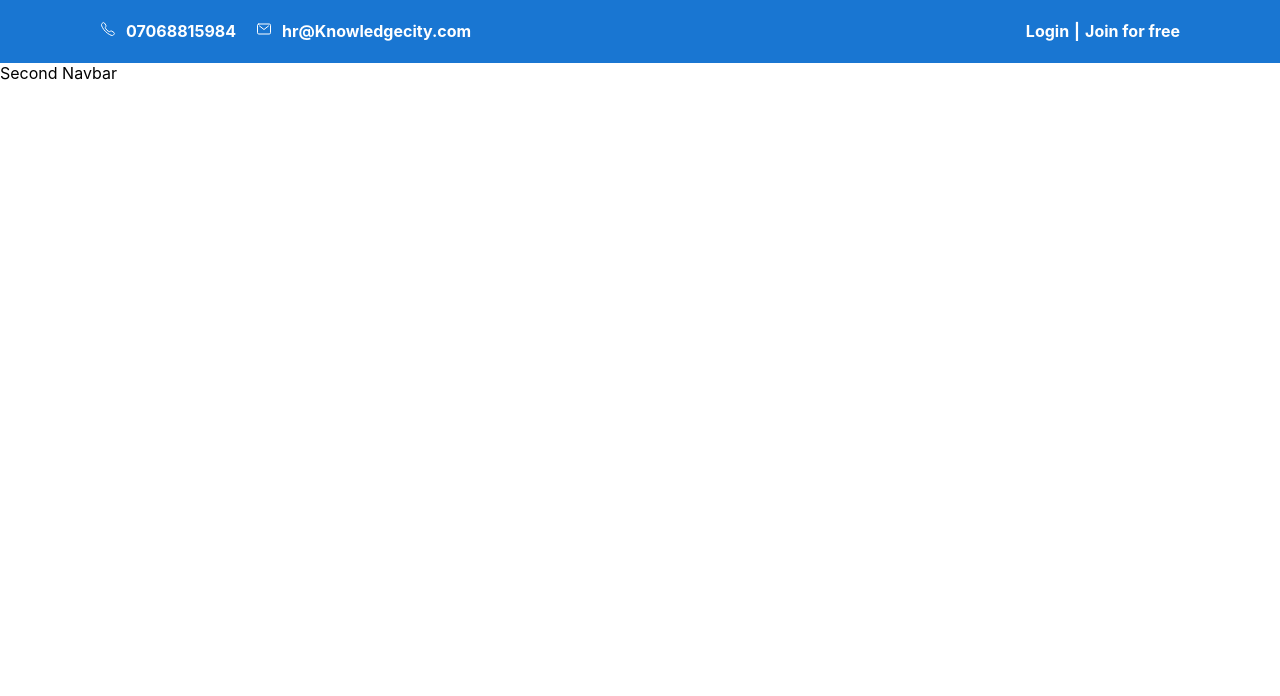
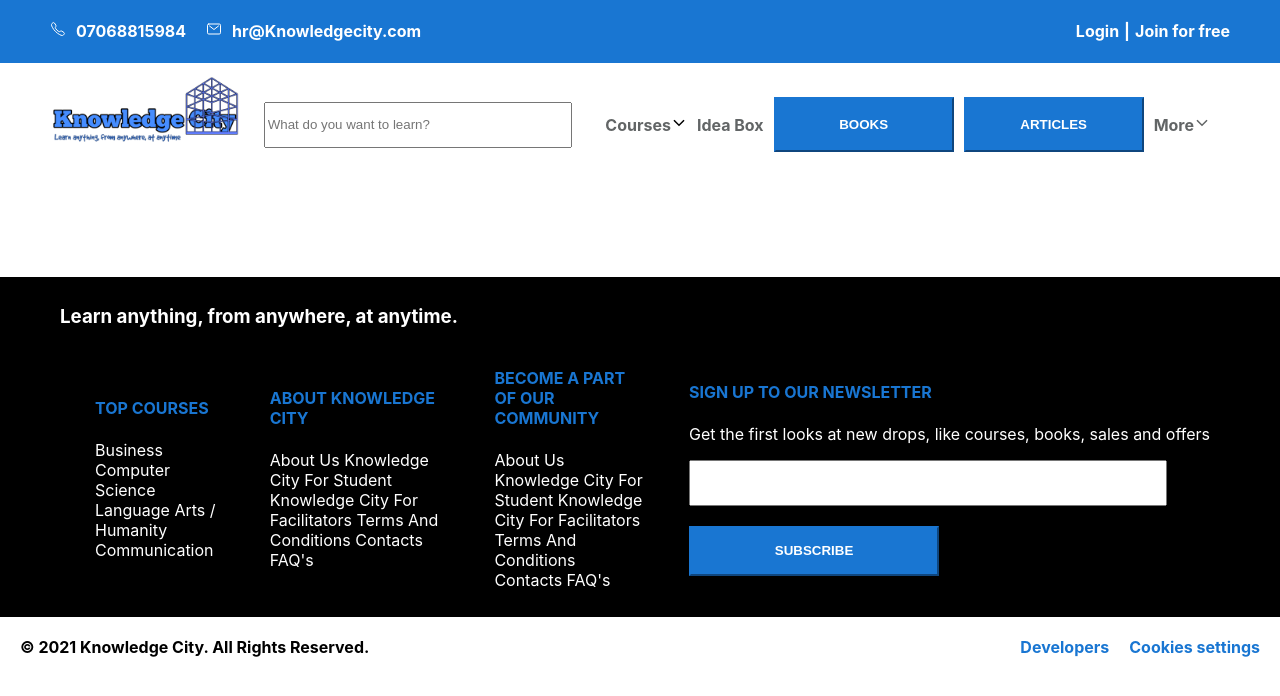
Before and after one commit to developerekene/Knowledge_City_Web, a React (Create React App) app: page / in a window 1280 px wide. Shown: the top 696 px of the page. Built offline with nearby package versions, Linux system fonts and the light colour scheme.

Commit message:
feature_navbar_footer

```diff
--- a/src/app/ui/MainComponent.js
+++ b/src/app/ui/MainComponent.js
@@ -1,10 +1,13 @@
 import React from 'react'
 import NavBar from './components/NavBarMain'
+import Footer from './components/FooterMain'
+
 
 const MainComponent = () => {
   return (
     <>
      <NavBar/>
+     <Footer/>
 
     </>
   )
--- /dev/null
+++ b/src/app/ui/components/FooterCopyright.js
@@ -0,0 +1,22 @@
+import React from 'react'
+import { COLORS } from '../../utills/Tools';
+
+const FooterCopyright = () => {
+  return (
+    <div className='footer' style={{display: 'flex', alignItems: 'center', justifyContent: 'space-between', paddingTop: 20}}>
+      <div style={{ marginLeft: 20, fontWeight: 'bold'}}>
+       © 2021 Knowledge City. All Rights Reserved.
+      </div>
+      <div style={{display: 'flex', alignItems: 'centre',  color: COLORS.baseColorSix, fontWeight: 'bold', marginRight: 20}}>
+        <div style={{paddingRight: 20}}>
+        Developers
+        </div>
+        <div>
+        Cookies settings
+        </div>
+      </div>
+    </div>
+  )
+}
+
+export default FooterCopyright
--- /dev/null
+++ b/src/app/ui/components/FooterLearn.js
@@ -0,0 +1,71 @@
+import React from 'react'
+import Form from 'react-bootstrap/Form';
+import Button from 'react-bootstrap/Button';
+import { COLORS } from '../../utills/Tools';
+import { SIZES } from '../../utills/Tools';
+
+const FooterLearn = () => {
+    return (
+        <div className='footer' style={{backgroundColor: COLORS.baseColorOne, paddingTop: 10, paddingBottom: 30, height: 300}}>
+            <div style={{paddingLeft: 60}}>
+                <h3 style={{color: COLORS.baseColorTwo}}>Learn anything, from anywhere, at anytime.</h3>
+            </div>
+
+            <div style={{display: 'flex', alignItems: 'center', justifyContent: 'space-between', paddingLeft: 95, paddingRight: 70}}>
+                <div style={{ alignItems: 'centre', width: 130 }}>
+                    <h4 style={{color: COLORS.baseColorSix}}>TOP COURSES</h4>
+                    <div style={{color: COLORS.baseColorTwo}}>
+                    Business
+                    Computer Science
+                    Language
+                    Arts / Humanity
+                    Communication
+                    </div>
+                </div>
+
+                <div style={{ alignItems: 'centre', width: 180 }}>
+                    <h4 style={{color: COLORS.baseColorSix}}>ABOUT KNOWLEDGE CITY</h4>
+                    <div style={{color: COLORS.baseColorTwo}}>
+                    About Us
+                    Knowledge City For Student
+                    Knowledge City For Facilitators
+                    Terms And Conditions
+                    Contacts
+                    FAQ's
+                    </div>
+                </div>
+
+                <div style={{ alignItems: 'centre', width: 150,}}>
+                    <h4 style={{color: COLORS.baseColorSix}}>BECOME A PART OF OUR COMMUNITY</h4>
+                    <div style={{color: COLORS.baseColorTwo}}>
+                    About Us
+                    Knowledge City For Student
+                    Knowledge City For Facilitators
+                    Terms And Conditions
+                    Contacts
+                    FAQ's
+                    </div>
+                </div>
+
+                <div>
+                    <h4 style={{color: COLORS.baseColorSix}}>SIGN UP TO OUR NEWSLETTER</h4>
+                    <p style={{color: COLORS.baseColorTwo}}>Get the first looks at new drops, like courses, books, sales and offers</p>
+                    <div>
+                        <Form>
+                            <Form.Control type="text" placeholder="" style={{ height: 40, width: 470 }} />
+                        </Form>
+                    </div>
+
+                        <Button variant="primary" type="link" style={{
+                            height: 50, width: 250, backgroundColor: COLORS.baseColorSix, color: COLORS.baseColorTwo,
+                            borderColor: COLORS.baseColorSix, fontWeight: 'bold', marginTop: 20, size: SIZES.constSize2}}>
+                            SUBSCRIBE
+                        </Button>
+
+                </div>
+            </div>
+        </div>
+    )
+}
+
+export default FooterLearn
--- /dev/null
+++ b/src/app/ui/components/FooterMain.js
@@ -0,0 +1,14 @@
+import React from 'react'
+import FooterCopyright from './FooterCopyright'
+import FooterLearn from './FooterLearn'
+
+const Footer = () => {
+  return (
+    <>
+    <FooterLearn/>
+    <FooterCopyright/>
+    </>
+  )
+}
+
+export default Footer
--- a/src/app/ui/components/NavBarContact.js
+++ b/src/app/ui/components/NavBarContact.js
@@ -5,7 +5,7 @@
 
 const NavBarContact = () => {
     return (
-        <div className='navBar' style={{ paddingLeft: 100, paddingRight: 100, backgroundColor: COLORS.baseColorSix, display: 'flex', justifyContent: "space-between" }}>
+        <div className='navBar' style={{ paddingLeft: 50, paddingRight: 50, backgroundColor: COLORS.baseColorSix, display: 'flex', justifyContent: "space-between" }}>
             <div className='navBarcontact' style={{ display: "flex", alignItems: "center", }}>
                 <div style={{ display: "flex", alignItems: "center", marginRight: 20, color: COLORS.baseColorTwo }}>
                     <div style={{ marginRight: 10, }}>
@@ -26,7 +26,7 @@
                 </div>
             </div>
 
-            <div className='navBarLogo' style={{ display: "flex", alignItems: "center", color: COLORS.baseColorTwo }}>
+            <div className='navBarLogin' style={{ display: "flex", alignItems: "center", color: COLORS.baseColorTwo }}>
 
                 <div style={{ marginRight: 5 }}>
                     <h4>Login</h4>
--- a/src/app/ui/components/NavBarLogo.js
+++ b/src/app/ui/components/NavBarLogo.js
@@ -1,9 +1,70 @@
 import React from 'react'
+import { Image } from 'react-bootstrap'
+import Form from 'react-bootstrap/Form';
+import { IoChevronDownSharp } from "react-icons/io5";
+import Button from 'react-bootstrap/Button';
+import { COLORS } from '../../utills/Tools';
+
+
+
 
 const NavBarLogo = () => {
   return (
-    <div>
-      Second Navbar
+    <div className='NavBar' style={{ paddingLeft: 50, paddingRight: 50, backgroundColor: COLORS.baseColorTwo, marginTop: 10, marginBottom: 100}}>
+      <div className='NavBarLogo' style={{ display: 'flex', alignItems: 'center', justifyContent: 'space-between' }}>
+        <div>
+          <Image src={require('../../images/Logopit_1612880733521.png')} style={{ width: 200, height: 100 }} />
+        </div>
+
+        <div>
+          <Form>
+            <Form.Control type="text" placeholder="What do you want to learn?" style={{ height: 40, width: 300 }} />
+          </Form>
+        </div>
+
+        <div style={{ display: 'flex', alignItems: 'center', justifyContent: 'space-between', paddingLeft: 20 }}>
+          <div style={{ display: "flex", alignItems: "center", marginRight: 10 }}>
+            <div style={{ color: COLORS.baseColorSeven }}>
+              <h4>Courses</h4>
+            </div>
+            <div>
+              <IoChevronDownSharp />
+            </div>
+          </div>
+
+          <div style={{ marginRight: 10, color: COLORS.baseColorSeven }}>
+            <h4>Idea Box</h4>
+          </div>
+
+          <div style={{ marginRight: 10, backgroundColor: COLORS.baseColorSix }}>
+            <Button variant="primary" type="link" style={{
+              height: 55, width: 180, backgroundColor: COLORS.baseColorSix, color: COLORS.baseColorTwo,
+              borderColor: COLORS.baseColorSix, fontWeight: 'bold'}}>
+              BOOKS
+            </Button>
+          </div>
+
+          <div style={{ marginRight: 10, backgroundColor: COLORS.baseColorSix }}>
+            <Button variant="primary" type="link" style={{
+              height: 55, width: 180, backgroundColor: COLORS.baseColorSix, color: COLORS.baseColorTwo,
+              borderColor: COLORS.baseColorSix, fontWeight: 'bold'}}>
+              ARTICLES
+            </Button>
+          </div>
+
+          <div style={{ display: "flex", alignItems: "center", marginRight: 20, color: COLORS.baseColorSeven }}>
+            <div>
+              <h4>More</h4>
+            </div>
+            <div>
+              <IoChevronDownSharp />
+            </div>
+          </div>
+        </div>
+
+
+
+      </div>
     </div>
   )
 }
--- a/src/app/ui/pages/Home.js
+++ b/src/app/ui/pages/Home.js
@@ -8,6 +8,7 @@
 
     </>
 
+
   )
 }
 
--- a/src/app/utills/Tools.js
+++ b/src/app/utills/Tools.js
@@ -5,8 +5,11 @@
     baseColorFour: "#01010c",
     baseColorFive: "#1c2140",
     baseColorSix: "#1976D2",
+    baseColorSeven: "#626566"
 }
 
 export const SIZES = {
-    constSize: 20
+    constSize: 20,
+    constSize1: 24,
+    constSize2: 30,
 }
```
